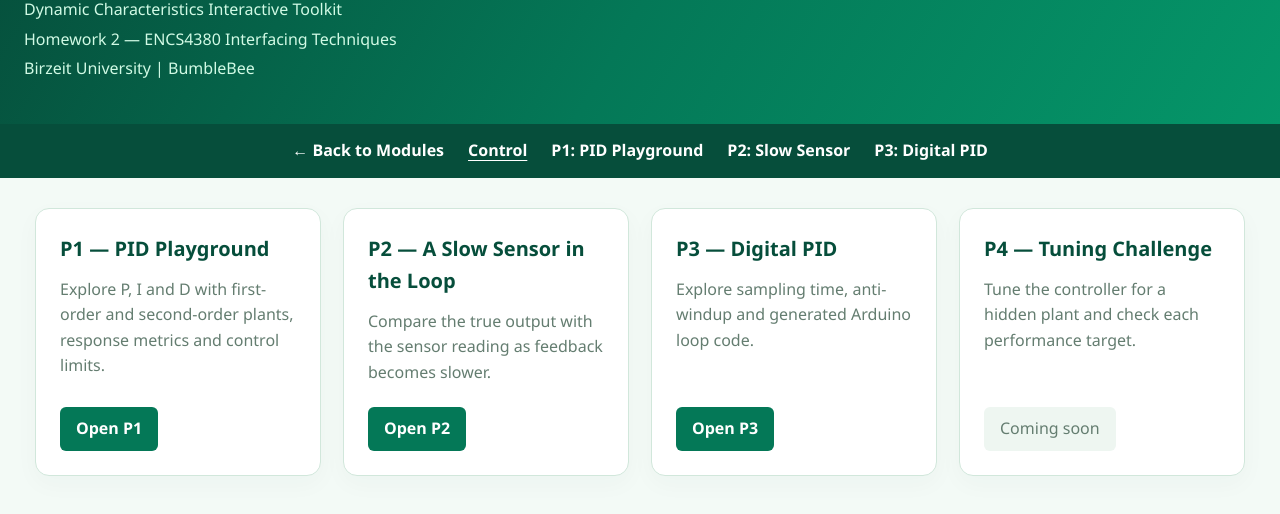
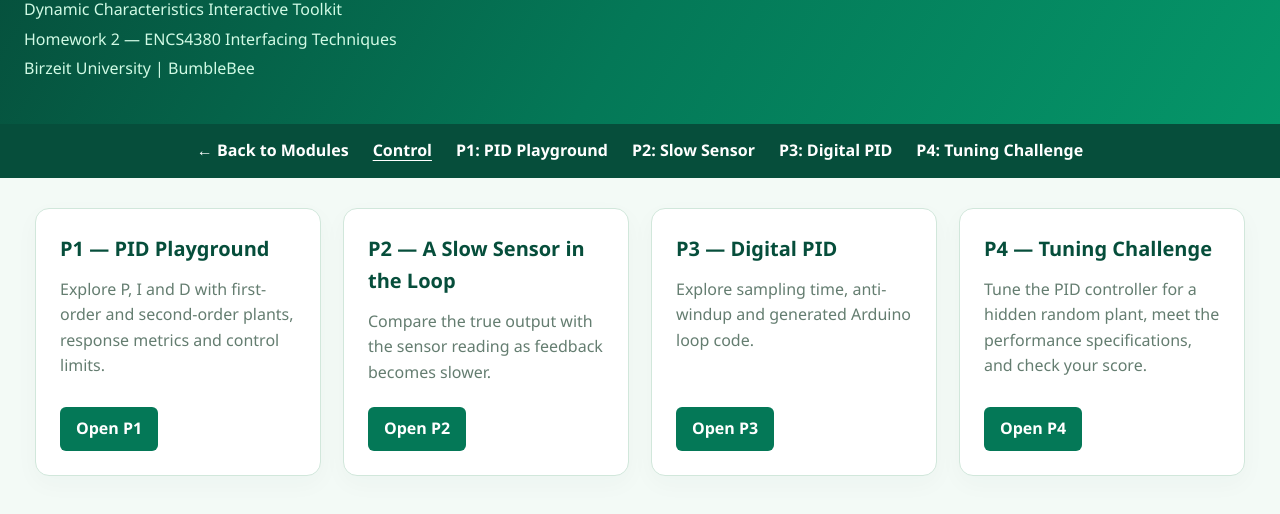
Before and after one commit to RazanTartir28/encs4380-dynamics-BumbleBee, a plain HTML site: page control/index.html in a window 1280 px wide. Shown: the part 108-622 px from the top of the page. Drawn offline with Linux system fonts and the light colour scheme.

Commit message:
Enable P4 Tuning Challenge in Control homepage

```diff
--- a/control/index.html
+++ b/control/index.html
@@ -75,7 +75,8 @@
         <a href="p1.html">P1: PID Playground</a>
         <a href="p2.html">P2: Slow Sensor</a>
         <a href="p3.html">P3: Digital PID</a>
-    </nav>
+<a href="p4.html">P4: Tuning Challenge</a>
+</nav>
     <main class="container">
         <div class="modules">
             <article class="card">
@@ -93,11 +94,13 @@
                 <p>Explore sampling time, anti-windup and generated Arduino loop code.</p>
                 <a class="button" href="p3.html">Open P3</a>
             </article>
-            <article class="card">
-                <h2>P4 — Tuning Challenge</h2>
-                <p>Tune the controller for a hidden plant and check each performance target.</p>
-                <span class="status">Coming soon</span>
-            </article>
+
+<article class="card">
+    <h2>P4 — Tuning Challenge</h2>
+    <p>Tune the PID controller for a hidden random plant, meet the performance specifications, and check your score.</p>
+    <a class="button" href="p4.html">Open P4</a>
+</article>
+
         </div>
     </main>
 </body>
```
